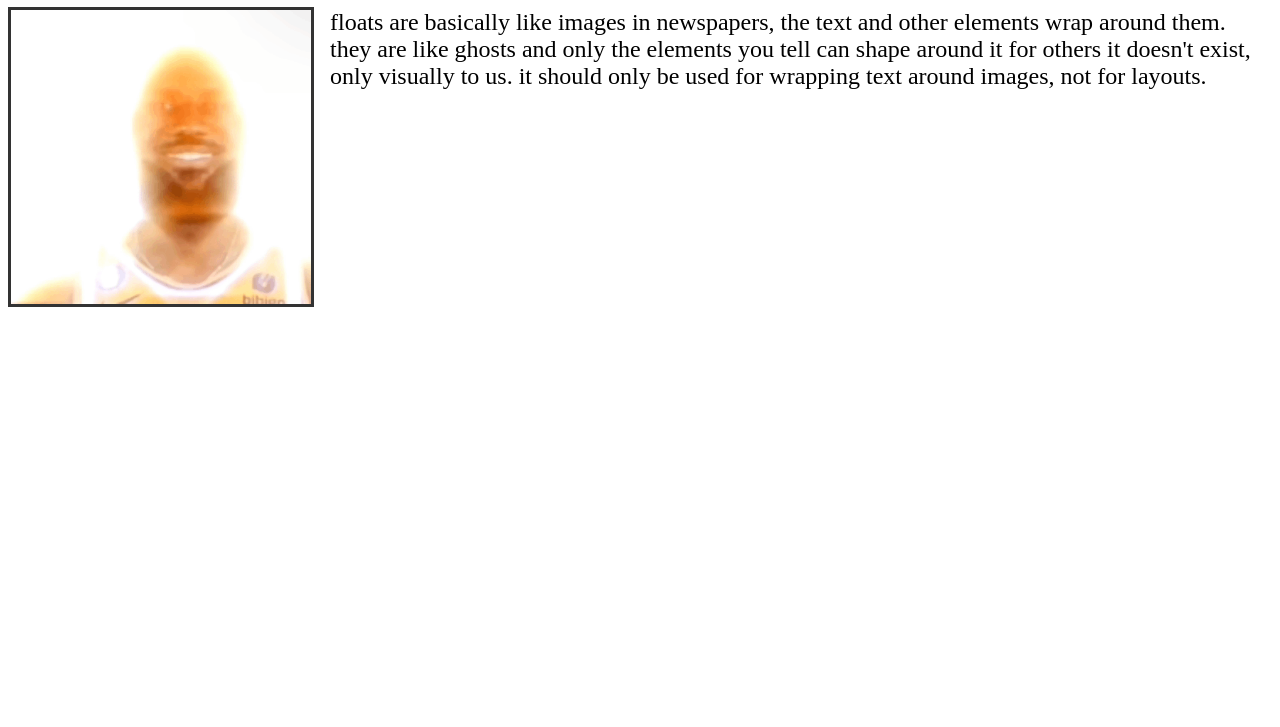
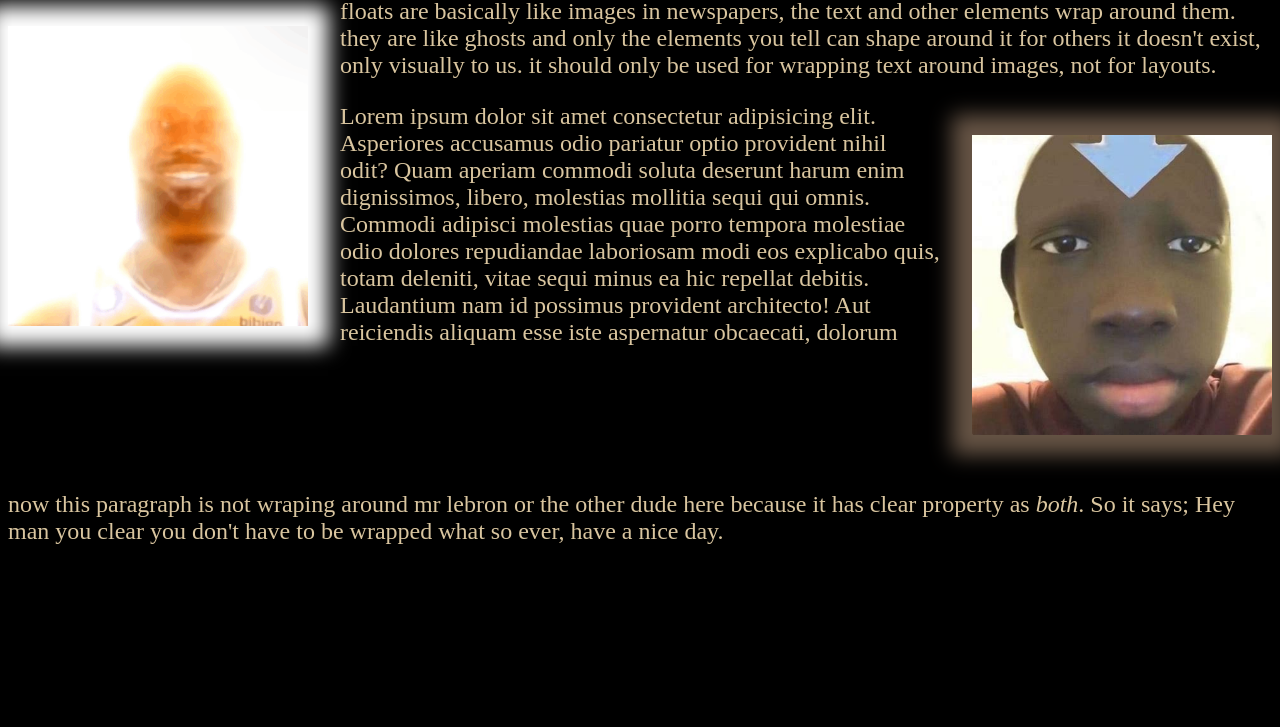
Before and after one commit to ThDag/website, a plain HTML site: page htmlcss.html in a window 1280 px wide. Shown: the part 73-800 px from the top of the page. Drawn offline with Linux system fonts and the light colour scheme.

Commit message:
new stuff

```diff
--- a/htmlcss.css
+++ b/htmlcss.css
@@ -1,13 +1,42 @@
+html {
+  color: #d9c59f;
+  background-color: #000; /* makes dark theme */
+}
+
 p {
   font-size: 1.5rem;
 }
 
 .lebron {
   width: 300px;
-  border: 3px solid #333;
+  height: 300px;
+  box-shadow: 0 0 20px 20px #fff;
+}
+
+.blackAvatar {
+  width: 300px;
+  height: 300px;
+  box-shadow: 0 0 20px 20px #665445;
 }
 
 .floatLeft {
   float: left;
-  margin-right: 1em;
+  margin: 2em 2em 2em 0em;
 }
+
+.floatRight {
+  float: right;
+  margin: 2em 0em 2em 2em;
+}
+
+.clearBoth {
+  clear: both; /* makes the text not wrap around float image. */
+}
+
+.clearLeft {
+  clear: left; /* makes the text not wrap around float images on the left */
+}
+
+.clearRight {
+  clear: right; /* makes the text not wrap around float images on the right */
+}
--- a/htmlcss.html
+++ b/htmlcss.html
@@ -6,6 +6,7 @@
     <link rel="stylesheet" href="htmlcss.css" />
   </head>
   <body>
+    <section class="floats">
       <!-- this website is for demostrating all the different types of features elements properties and stuff with html and css. and learning them along the way. -->
 
       <h1>Floats</h1>
@@ -13,12 +14,48 @@
         class="lebron floatLeft"
         src="images/sunshine_lebron.gif"
         alt="lebron james"
+        title="lebron james"
       />
       <p>
         floats are basically like images in newspapers, the text and other
-      elements wrap around them. they are like ghosts and only the elements you
-      tell can shape around it for others it doesn't exist, only visually to us.
-      it should only be used for wrapping text around images, not for layouts.
+        elements wrap around them. they are like ghosts and only the elements
+        you tell can shape around it for others it doesn't exist, only visually
+        to us. it should only be used for wrapping text around images, not for
+        layouts.
       </p>
+
+      <img
+        class="blackAvatar floatRight"
+        src="images/black_avatar.jpg"
+        alt="a black avatar looking dude"
+        title="a black avatar looking dude"
+      />
+
+      <p>
+        <span
+          >Lorem ipsum dolor sit amet consectetur adipisicing elit. Asperiores
+          accusamus odio pariatur optio provident nihil odit? Quam aperiam
+          commodi soluta deserunt harum enim dignissimos, libero, molestias
+          mollitia sequi qui omnis.
+        </span>
+        <span>
+          Commodi adipisci molestias quae porro tempora molestiae odio dolores
+          repudiandae laboriosam modi eos explicabo quis, totam deleniti, vitae
+          sequi minus ea hic repellat debitis. Laudantium nam id possimus
+          provident architecto!
+        </span>
+        <span>
+          Aut reiciendis aliquam esse iste aspernatur obcaecati, dolorum
+        </span>
+      </p>
+
+      <div class="clearBoth"></div>
+      <!-- the clearboth is seperate because if you make the paragraph clearboth; the margins aren't respected. (it doesn't matter in this case because the margin comes from the float image but still for consistence)-->
+      <p>
+        now this paragraph is not wraping around mr lebron or the other dude
+        here because it has clear property as <i>both</i>. So it says; Hey man
+        you clear you don't have to be wrapped what so ever, have a nice day.
+      </p>
+    </section>
   </body>
 </html>
```
Also changed, not shown: images/black_avatar.jpg (added). Lines whose indentation alone changed are shown as unchanged.
